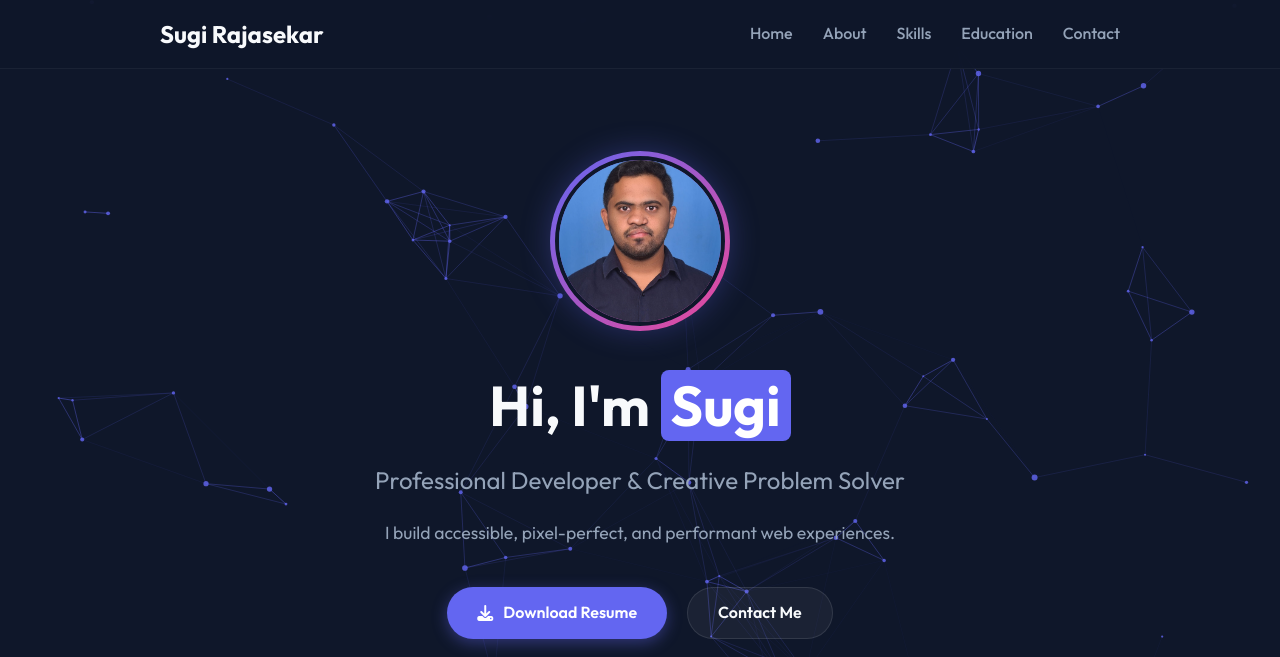
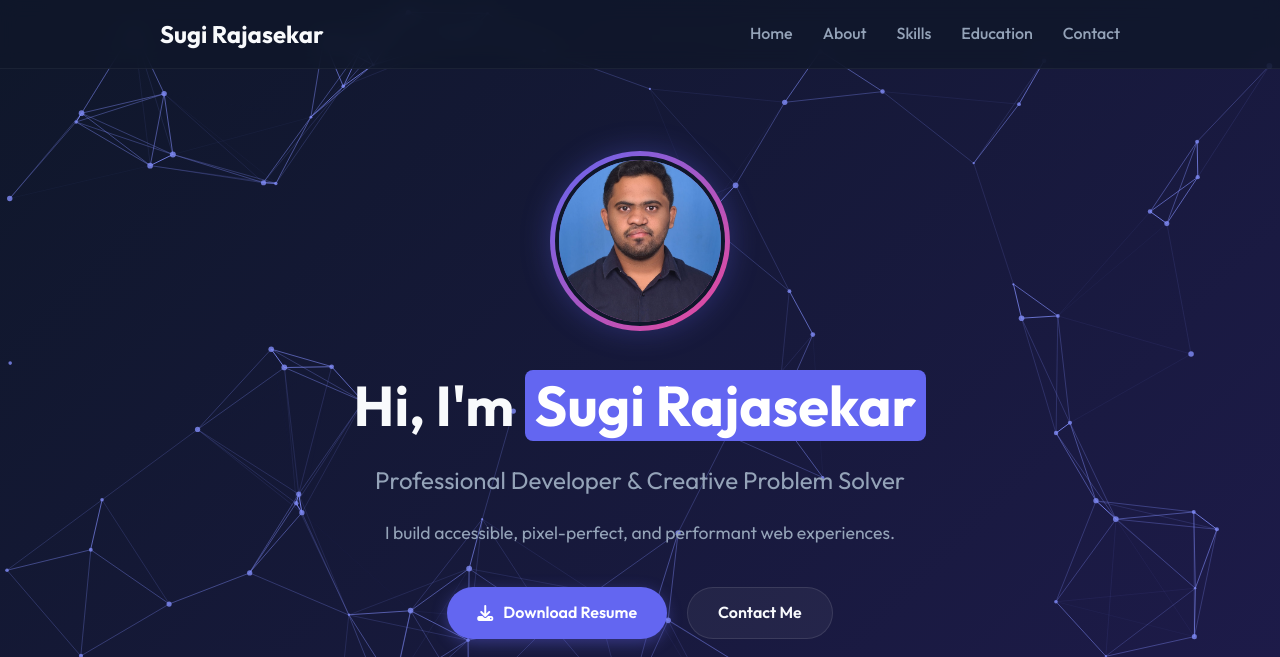
Before and after one commit to sugi1234567/Sugi_Portfolio, a plain HTML site: page index.html in a window 1280 px wide. Both pictures are taken after a click on the link "Sugi Rajasekar". Shown: the top 657 px of the page. Drawn offline with Linux system fonts and the light colour scheme.

Commit message:
Add files via upload

```diff
--- a/index.html
+++ b/index.html
@@ -35,7 +35,7 @@
                 <div class="profile-image-wrapper">
                     <img src="sugi profile.jpg" alt="Sugi Profile" class="profile-image">
                 </div>
-                <h1 class="name">Hi, I'm <span class="highlight">Sugi</span></h1>
+                <h1 class="name">Hi, I'm <span class="highlight">Sugi Rajasekar</span></h1>
                 <p class="title">Professional Developer & Creative Problem Solver</p>
                 <p class="bio">I build accessible, pixel-perfect, and performant web experiences.</p>
 
--- a/script.js
+++ b/script.js
@@ -1,24 +1,63 @@
 document.addEventListener('DOMContentLoaded', () => {
-    // Neural Network Animation
+    // Neural Network / Polygonal Mesh Animation
     const canvas = document.getElementById('neuralNetwork');
     const ctx = canvas.getContext('2d');
 
-    // Set canvas size
-    function resizeCanvas() {
+    let particles = [];
+    let particleCount = 0;
+    let connectionDistance = 0;
+    let mouse = { x: null, y: null, radius: 150 };
+
+    // Handle resize and responsiveness
+    function handleResize() {
         canvas.width = window.innerWidth;
         canvas.height = window.innerHeight;
+
+        // Responsive configuration
+        if (canvas.width < 768) {
+            particleCount = 40; // Fewer particles on mobile
+            connectionDistance = 100;
+            mouse.radius = 80;
+        } else {
+            particleCount = 90; // More particles on desktop
+            connectionDistance = 150;
+            mouse.radius = 150;
+        }
+
+        initParticles();
     }
-    resizeCanvas();
-    window.addEventListener('resize', resizeCanvas);
 
-    // Particle class for neurons
+    window.addEventListener('resize', handleResize);
+    window.addEventListener('mousemove', (e) => {
+        mouse.x = e.x;
+        mouse.y = e.y;
+    });
+
+    // Touch support for mobile interaction
+    window.addEventListener('touchmove', (e) => {
+        if (e.touches.length > 0) {
+            mouse.x = e.touches[0].clientX;
+            mouse.y = e.touches[0].clientY;
+        }
+    });
+
+    window.addEventListener('touchend', () => {
+        mouse.x = null;
+        mouse.y = null;
+    });
+
+    window.addEventListener('mouseout', () => {
+        mouse.x = null;
+        mouse.y = null;
+    });
+
     class Particle {
         constructor() {
             this.x = Math.random() * canvas.width;
             this.y = Math.random() * canvas.height;
             this.vx = (Math.random() - 0.5) * 0.5;
             this.vy = (Math.random() - 0.5) * 0.5;
-            this.radius = Math.random() * 2 + 1;
+            this.size = Math.random() * 2 + 1;
         }
 
         update() {
@@ -28,62 +67,67 @@ document.addEventListener('DOMContentLoaded', () => {
             // Bounce off edges
             if (this.x < 0 || this.x > canvas.width) this.vx *= -1;
             if (this.y < 0 || this.y > canvas.height) this.vy *= -1;
+
+            // Mouse interaction
+            if (mouse.x != null) {
+                let dx = mouse.x - this.x;
+                let dy = mouse.y - this.y;
+                let distance = Math.sqrt(dx * dx + dy * dy);
+                if (distance < mouse.radius) {
+                    const forceDirectionX = dx / distance;
+                    const forceDirectionY = dy / distance;
+                    const force = (mouse.radius - distance) / mouse.radius;
+                    const directionX = forceDirectionX * force * 3;
+                    const directionY = forceDirectionY * force * 3;
+                    this.x -= directionX;
+                    this.y -= directionY;
+                }
+            }
         }
 
         draw() {
             ctx.beginPath();
-            ctx.arc(this.x, this.y, this.radius, 0, Math.PI * 2);
-            ctx.fillStyle = 'rgba(99, 102, 241, 0.8)';
+            ctx.arc(this.x, this.y, this.size, 0, Math.PI * 2);
+            ctx.fillStyle = 'rgba(129, 140, 248, 0.8)';
             ctx.fill();
         }
     }
 
-    // Create particles
-    const particles = [];
-    const particleCount = 80;
-    for (let i = 0; i < particleCount; i++) {
-        particles.push(new Particle());
+    function initParticles() {
+        particles = [];
+        for (let i = 0; i < particleCount; i++) {
+            particles.push(new Particle());
+        }
     }
 
-    // Draw connections between nearby particles
-    function drawConnections() {
-        const maxDistance = 150;
+    function animate() {
+        requestAnimationFrame(animate);
+        ctx.clearRect(0, 0, canvas.width, canvas.height);
 
         for (let i = 0; i < particles.length; i++) {
-            for (let j = i + 1; j < particles.length; j++) {
+            particles[i].update();
+            particles[i].draw();
+
+            // Draw connections
+            for (let j = i; j < particles.length; j++) {
                 const dx = particles[i].x - particles[j].x;
                 const dy = particles[i].y - particles[j].y;
                 const distance = Math.sqrt(dx * dx + dy * dy);
 
-                if (distance < maxDistance) {
-                    const opacity = (1 - distance / maxDistance) * 0.5;
+                if (distance < connectionDistance) {
                     ctx.beginPath();
+                    ctx.strokeStyle = `rgba(129, 140, 248, ${1 - distance / connectionDistance})`;
+                    ctx.lineWidth = 1;
                     ctx.moveTo(particles[i].x, particles[i].y);
                     ctx.lineTo(particles[j].x, particles[j].y);
-                    ctx.strokeStyle = `rgba(99, 102, 241, ${opacity})`;
-                    ctx.lineWidth = 1;
                     ctx.stroke();
+                    ctx.closePath();
                 }
             }
         }
     }
 
-    // Animation loop
-    function animate() {
-        ctx.clearRect(0, 0, canvas.width, canvas.height);
-
-        // Update and draw particles
-        particles.forEach(particle => {
-            particle.update();
-            particle.draw();
-        });
-
-        // Draw connections
-        drawConnections();
-
-        requestAnimationFrame(animate);
-    }
-
+    handleResize(); // Initial setup
     animate();
 
     // Intersection Observer for scroll animations
--- a/style.css
+++ b/style.css
@@ -3,10 +3,12 @@
     --primary-hover: #4f46e5;
     --secondary-color: #ec4899;
     --bg-color: #0f172a;
+    /* Fallback */
+    --bg-gradient: linear-gradient(135deg, #0f172a 0%, #1e1b4b 100%);
     --card-bg: #1e293b;
     --text-main: #f8fafc;
     --text-muted: #94a3b8;
-    --nav-bg: rgba(15, 23, 42, 0.9);
+    --nav-bg: rgba(15, 23, 42, 0.8);
 }
 
 * {
@@ -21,7 +23,9 @@ html {
 
 body {
     font-family: 'Outfit', sans-serif;
+    background: var(--bg-gradient);
     background-color: var(--bg-color);
+    background-attachment: fixed;
     color: var(--text-main);
     line-height: 1.6;
     overflow-x: hidden;
```
